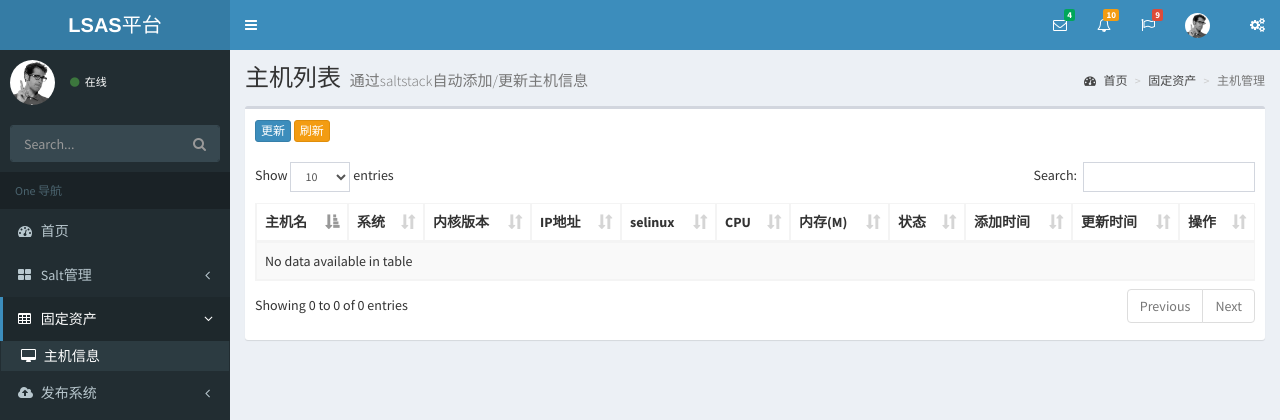
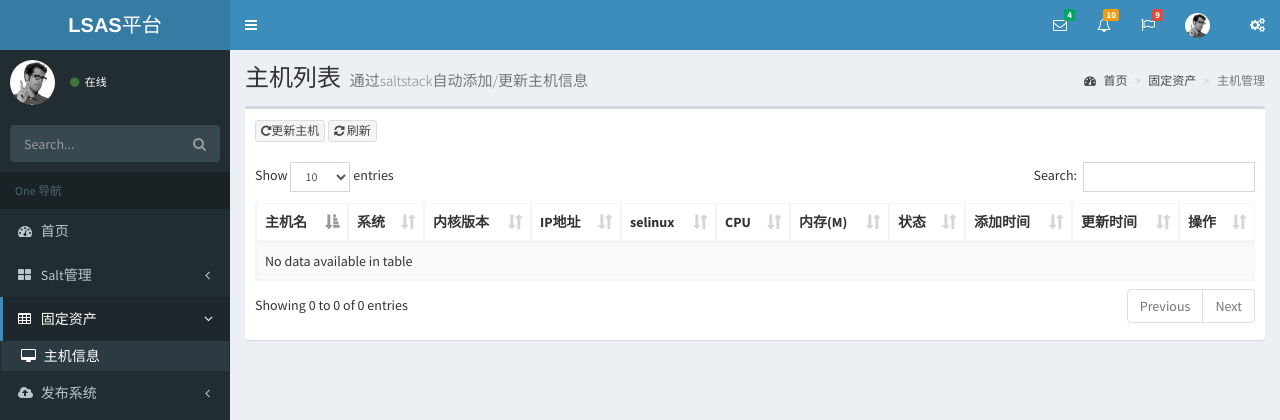
Before and after one commit to misrn/lsas, a Python web app: template app/templates/assets/hosts.html in a window 1280 px wide. Shown: the top 420 px of the page. Run offline with Jinja, Linux system fonts and the light colour scheme; the template is opened without the code that fills it, so the values that code supplies are empty; some libraries are stand-ins or nearby versions.

Commit message:
图标修改

```diff
--- a/app/static/js/deploy.js
+++ b/app/static/js/deploy.js
@@ -20,7 +20,7 @@ function deployplist() {
                     trStr += '<td> <a class="btn btn-default btn-xs" href=\'#\' onclick=show_log_set_host("'+ obj.data[i].id +'")><i class="fa fa-fw fa-comment-o"></i>生产日志</a> '+
                         '<a class="btn btn-default btn-xs" onclick=deploypdel("' + obj.data[i].project_name + '")><i class="fa fa-fw fa-bitbucket-square"></i>删除</a> ' +
                         '<a class="btn btn-default btn-xs" ><i class="fa fa-fw fa-edit"></i>编辑</a> ' +
-                        '<a class="btn btn-default btn-xs" onclick=show_project_info("' + obj.data[i].id + '")><i class="fa fa-fw fa-edit"></i>详情</a> ' +
+                        '<a class="btn btn-default btn-xs" onclick=show_project_info("' + obj.data[i].id + '")><i class="fa fa-fw fa-bars"></i>详情</a> ' +
                         '</td>';
                     trStr += '</tr> ';
                 }
--- a/app/static/js/index.js
+++ b/app/static/js/index.js
@@ -11,7 +11,6 @@ function indexd() {
                     $("#i_deploy").html('<span class="info-box-text">代码发布</span><span class="info-box-number">项目数： '+ obj.projectac+'</span><span class="info-box-number">日发布次数： '+obj.deployc+'</span>');
                     $("#i_salt").html('<span class="info-box-text">Salt管理</span><span class="info-box-number">文件改动数：'+obj.saltmc+' </span><span class="info-box-number">模块执行：'+obj.cmdc+'</span>');
                     $("#i_user").html('<span class="info-box-text">系统管理/用户管理</span><span class="info-box-number">用户数：'+ obj.userac +'</span> <span class="info-box-number">禁用用户：'+ obj.useryc+'</span>');
-                    saltlistdir(dpath)
                 } else {
                     layer.msg(obj.msg)
                 }
--- a/app/templates/assets/hosts.html
+++ b/app/templates/assets/hosts.html
@@ -419,10 +419,8 @@
                 <div class="col-xs-12">
                     <div class="box">
                         <div class="box-header">
-                            <a class="btn btn-primary btn-xs" onclick="assets_update_hosts()">更新
-                            </a>
-                            <a class="btn btn-warning btn-xs" onclick="Overloaded_page()">刷新
-                            </a>
+                            <a class="btn btn-default btn-xs" onclick="assets_update_hosts()"><i class="fa fa-rotate-right"></i>更新主机</a>
+                            <a class="btn btn-default btn-xs" onclick="Overloaded_page()"><i class="fa fa-refresh"></i> 刷新</a>
                         </div>
                         <!-- /.box-header -->
                         <div class="box-body">
@@ -463,7 +461,7 @@
                                         </td>
                                         <td>{{ host.add_time }}</td>
                                         <td>{{ host.up_time }}</td>
-                                        <td onclick='hostsinfo("{{ host.hostname }}")'><a href="#"> <span class="label label-info" >详细</span></a></td>
+                                        <td onclick='hostsinfo("{{ host.hostname }}")'><a href="#"> <span class="label label-info" ><i class="fa fa-fw fa-bars"></i>详细</span></a></td>
                                     </tr>
                                 {% endfor %}
 
--- a/app/templates/deploy/project.html
+++ b/app/templates/deploy/project.html
@@ -422,9 +422,8 @@
                     <div class="box">
                         <div class="box-header">
                             <h4>项目列表</h4>
-                            <a class="btn btn-warning btn-xs" onclick="deployplist()">刷新</a>
-                            <a href="#" class="btn btn-warning btn-xs" style="float:right"
-                               onclick="deploy_poject_add_layer()">添加项目</a>
+                            <a class="btn btn-default btn-xs" onclick="deployplist()"><i class="fa fa-refresh"></i> 刷新</a>
+                            <a href="#" class="btn btn-default btn-xs" style="float:right" onclick="deploy_poject_add_layer()"><i class="fa fa-plus-square"></i> 添加项目</a>
                         </div>
                         <!-- /.box-header -->
                         <div class="box-body">
--- a/app/templates/deploy/push.html
+++ b/app/templates/deploy/push.html
@@ -422,7 +422,7 @@
                     <div class="box">
                         <div class="box-header">
                             <h4>项目列表</h4>
-                            <a class="btn btn-warning btn-xs" onclick="deploypushlist()">刷新</a>
+                            <a class="btn btn-default btn-xs" onclick="deploypushlist()"><i class="fa fa-refresh"></i> 刷新</a>
                         </div>
                         <!-- /.box-header -->
                         <div class="box-body">
--- a/app/templates/index/index.html
+++ b/app/templates/index/index.html
@@ -464,7 +464,6 @@
                 </div>
                 <!-- /.col -->
             </div>
-
             <!-- /.row -->
         </section>
         <!-- /.content -->
--- a/app/templates/sys/users.html
+++ b/app/templates/sys/users.html
@@ -418,7 +418,7 @@
                 <div class="col-xs-12">
                     <div class="box">
                         <div class="box-header">
-                            <a class="btn btn-warning btn-xs" onclick="Overloaded_page()">刷新</a>
+                            <a class="btn btn-default btn-xs" onclick="Overloaded_page()"><i class="fa fa-refresh"></i> 刷新</a>
                         </div>
                         <!-- /.box-header -->
                         <div class="box-body">
@@ -451,8 +451,7 @@
                                         {% endif %}
                                         <td>{{ user.add_time }}</td>
                                         <td>{{ user.login_time }}</td>
-                                        <td onclick="sys_user_del(this,{{ user.id }})"><a href="#"><span
-                                                class="label label-danger">删除</span></a></td>
+                                        <td onclick="sys_user_del(this,{{ user.id }})"><a href="#"><span class="label label-danger"> <i class="fa fa-trash-o"></i> 删除</span></a></td>
                                     </tr>
                                 {% endfor %}
 
```
